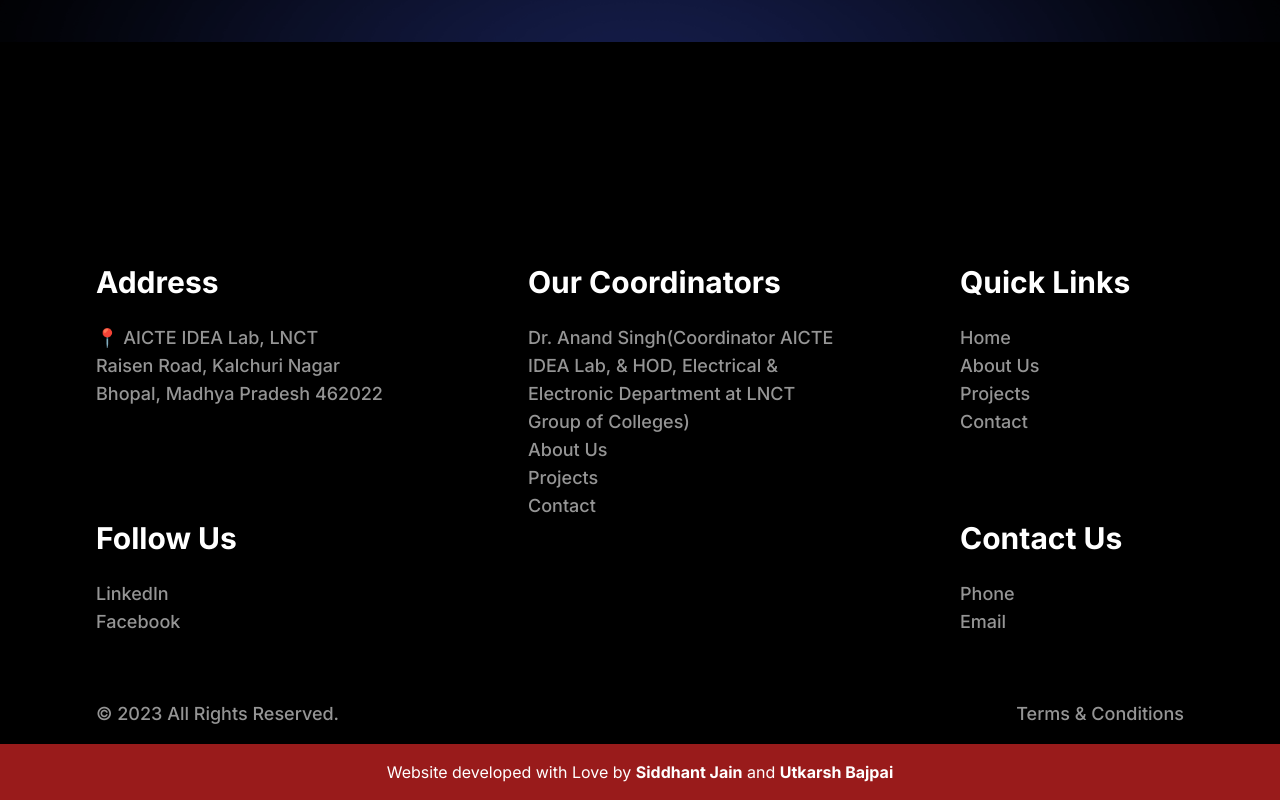
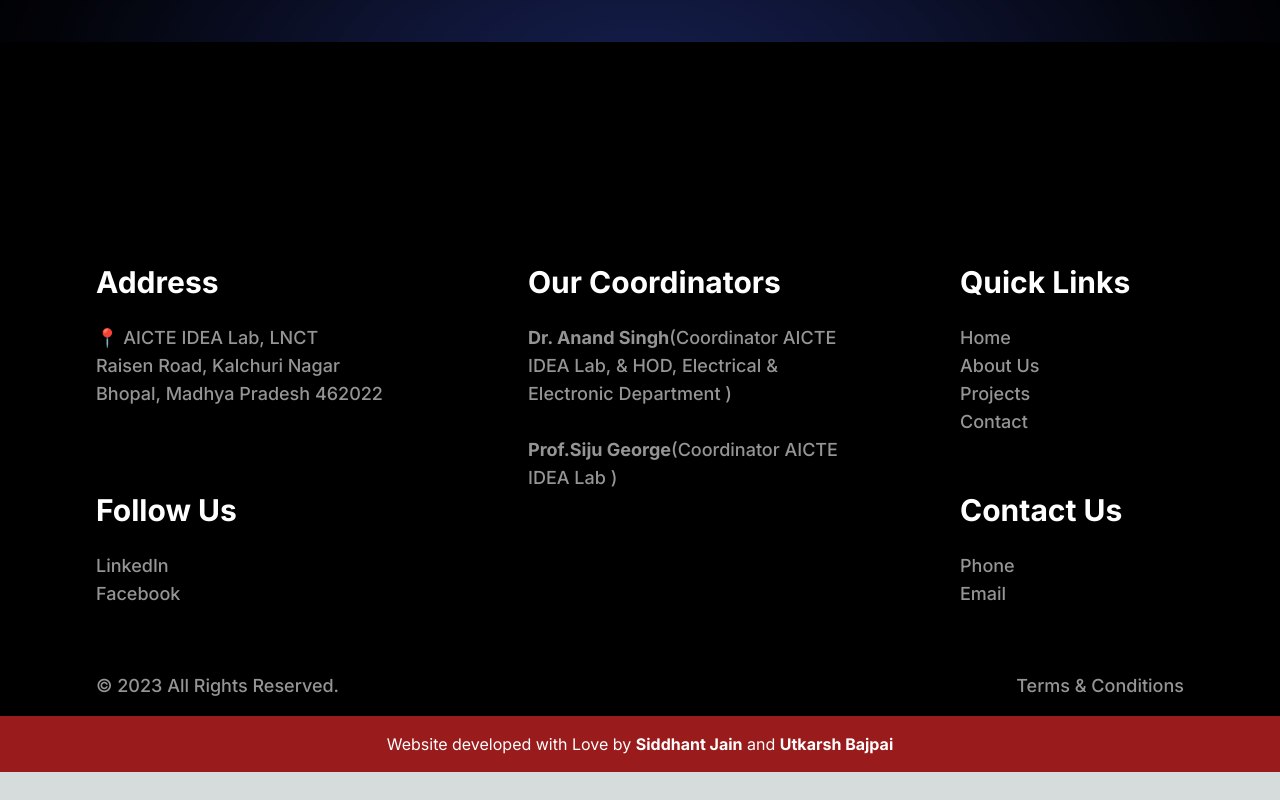
Before and after one commit to IdeaLab23/IdeaLabWeb, a Next.js app: page / in a window 1280 px wide. Shown: the part 6418-7218 px from the top of the page. After the commit the page ends 7190 px from the top, so only its background shows below. Built offline with nearby package versions, Linux system fonts and the light colour scheme.

Commit message:
some small changes again

```diff
--- a/pages/Footer.jsx
+++ b/pages/Footer.jsx
@@ -15,10 +15,11 @@ const Footer = () => {
                 <div className="w-[20rem] max-sm:-[30rem] ">
                     <h3 className="text-3xl text-white font-bold max-sm:text-[3.5rem] ">Our Coordinators </h3>
                     <ul className="pt-6 text-lg font-medium text-[#959595] max-sm:text-4xl max-sm:py-10 max-sm:leading-normal ">
-                        <li className='hover:text-slate-200'><Link href="https://in.linkedin.com/in/dr-anand-singh-550488149">Dr. Anand Singh(Coordinator AICTE IDEA Lab, & HOD, Electrical & Electronic Department at LNCT Group of Colleges)</Link></li>
-                        <li className='hover:text-slate-200'><Link href="#aboutUs">About Us</Link></li>
-                        <li className='hover:text-slate-200'><Link href="#">Projects</Link></li>
-                        <li className='hover:text-slate-200'><Link href="#contact">Contact</Link></li>
+                        <li className='hover:text-slate-200'><Link href="https://in.linkedin.com/in/dr-anand-singh-550488149"><b>Dr. Anand Singh</b>(Coordinator AICTE IDEA Lab, & HOD, Electrical & Electronic Department )</Link></li>
+                       <br></br>
+                        <li className='hover:text-slate-200'><Link href="https://in.linkedin.com/in/siju-george"><b>Prof.Siju George</b>(Coordinator AICTE IDEA Lab )</Link></li>
+                        <li className='hover:text-slate-200'><Link href=""></Link></li>
+                        <li className='hover:text-slate-200'><Link href="#contact"></Link></li>
                     </ul>
                 </div>
                     <div className="w-[20rem] max-sm:-[30rem] ">
```
